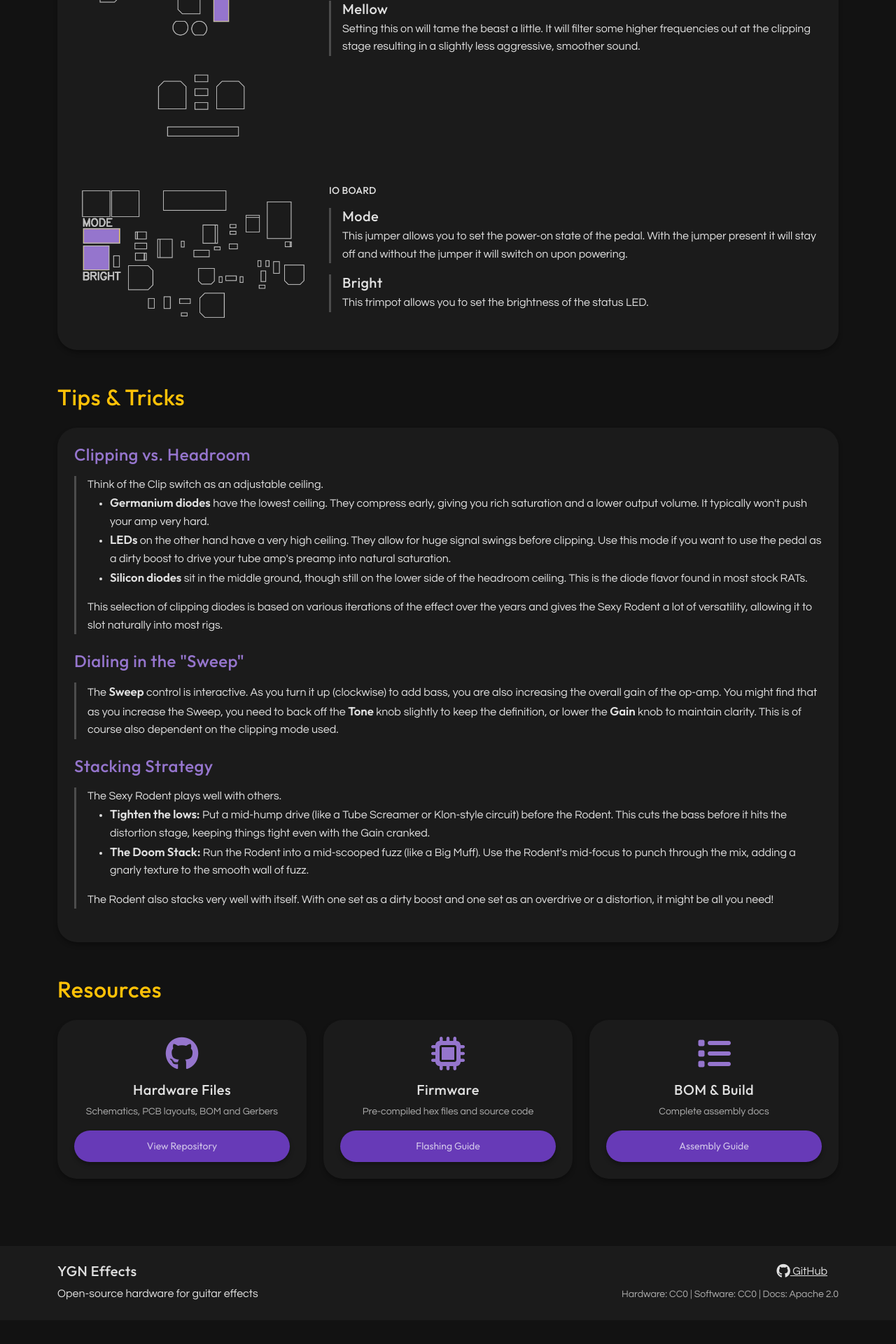
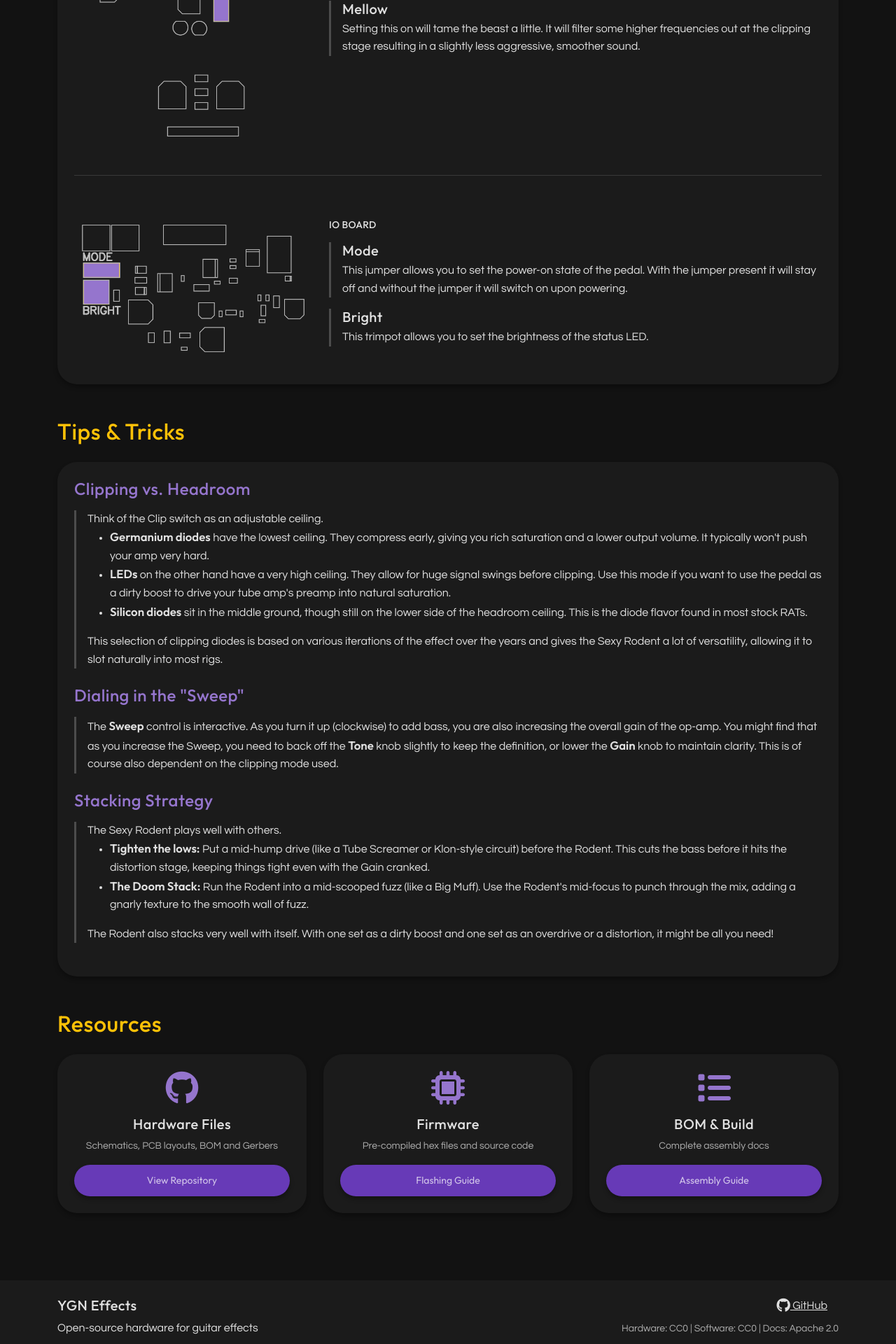
Before and after one commit to ygn-effects/ygn-effects.github.io, a Jekyll site: the page built from _designs/sexy-rodent.md, in a window 1280 px wide. Shown: the part 2319-4239 px from the top of the page at 70% size. Built offline with Jekyll 4.4.1, drawn with Linux system fonts in a browser that asks for light colours; before the commit the page ends 4205 px from its top, so only the background shows below that.

Commit message:
Final tweak on the design page

```diff
--- a/_layouts/design.html
+++ b/_layouts/design.html
@@ -89,6 +89,10 @@ layout: default
         </div>
         {% endif %}
 
+        {% if page.internals and page.ioboard %}
+        <div class="design-control-divider" aria-hidden="true"></div>
+        {% endif %}
+
         {% if page.ioboard %}
         <div class="row g-4 align-items-center">
           {% if page.images.ioboard %}
--- a/assets/css/custom.css
+++ b/assets/css/custom.css
@@ -426,6 +426,11 @@ footer {
   border-left: 3px solid rgba(224, 224, 224, 0.25);
 }
 
+.design-control-divider {
+  border-top: 1px solid rgba(224, 224, 224, 0.15);
+  margin-bottom: 3rem;
+}
+
 .design-story blockquote {
   border-left: 3px solid var(--ygn-secondary);
   padding: 1rem;
```
